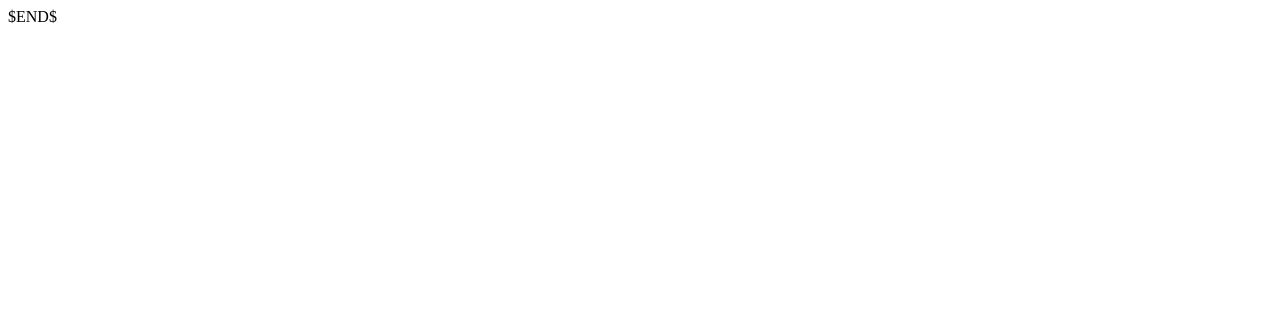
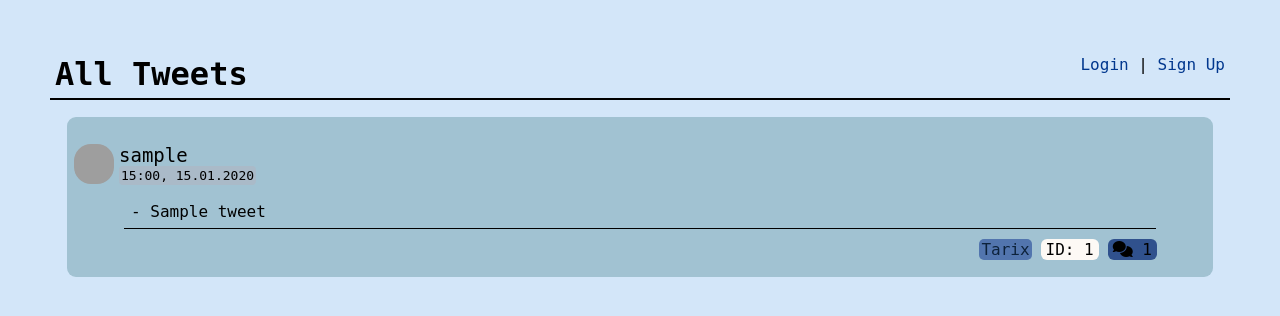
Before and after one commit to RahmatjonIbrohimov/KeepSecret-Django, a Django app: page /quests/ in a window 1280 px wide. Before the commit the part shown is almost empty. Shown: the top 316 px of the page. Run offline with Django 4.2, Linux system fonts and the light colour scheme; tables that the repository leaves empty hold one stand-in row (values such as "Sample post"); some libraries are stand-ins or nearby versions; grey boxes are pictures that could not be loaded.

Commit message:
Add: added main code

```diff
--- a/tweet/templates/quests.html
+++ b/tweet/templates/quests.html
@@ -1,10 +1,50 @@
+{% load static %}
 <!DOCTYPE html>
 <html lang="en">
 <head>
-  <meta charset="UTF-8">
-  <title>$Title$</title>
+    <meta charset="UTF-8">
+    <title>All Tweets</title>
+    <link rel="stylesheet" href="{% static 'style.css' %}">
+    <!-- font awesome -->
+    <script src="https://kit.fontawesome.com/d5b5e10b1b.js" crossorigin="anonymous"></script>
 </head>
 <body>
-$END$
+    <div class="nav">
+        <h1 class="nav-logo">All Tweets</h1>
+
+    {% if user.is_authenticated %}
+        <p>Welcome, {{ user.username }}! <a href="add_tweet/">Add <i class="fa-regular fa-pen-to-square fa-lg"></i></a> | <a href="profile/update/">Update <i class="fa-solid fa-user-pen fa-lg"></i></a> | <a href="profile/">Profile <i class="fa-solid fa-user fa-lg"></i></a> | <a href="{% url 'logout' %}">Logout</a></p>
+    {% else %}
+        <p><a href="{% url 'login' %}">Login</a> | <a href="{% url 'register' %}">Sign Up</a></p>
+    {% endif %}
+    </div>
+
+    {% for tweet in tweets %}
+    <div class="container">
+        <div class="profile-user">
+            <img class="avatar-user" src="https://encrypted-tbn0.gstatic.com/images?q=tbn:ANd9GcQuRDPL-ilJiALdTZrZuxx2V50RIvKMz34CBA&usqp=CAU" alt="">
+            <div class="user-name">
+                <p class="p-username"> {{ tweet.user.username }}</p>
+                <p class="p-tweet-date"> {{ tweet.date|date:"H:i, d.m.Y" }} </p>
+
+            </div>
+        </div>
+        <div class="tweet">
+            <p class="tweet-question"> - {{ tweet.question }}</p>
+            <div class="tweet-extra">
+                <p class="extra hashtag"><a class="tweet-hashtag-a" href="hashtag/{{ tweet.hashtag }}">{{ tweet.hashtag }}</a></p>
+                <p class="extra tweet-id"> ID: {{ tweet.id }} </p>
+                <p class="extra tweet-comment"> <i class="fa-solid fa-comments"></i> {{ tweet.comment_count }}  </p>
+                {% if user.is_authenticated %}
+                    <a href="{% url 'like_tweet' tweet.pk %}" class="tweet-like-a"><i class="i-tag fa-solid fa-thumbs-up"></i> {{ tweet.likes.count }}</a>
+                    <a href="{% url 'add_comment' tweet.id %}" class="tweet-reply-a"><i class="fa-solid fa-reply"></i> Reply</a>
+                {% endif %}
+
+            </div>
+        </div>
+    </div>
+    {% endfor %}
+
+
 </body>
 </html>
```
